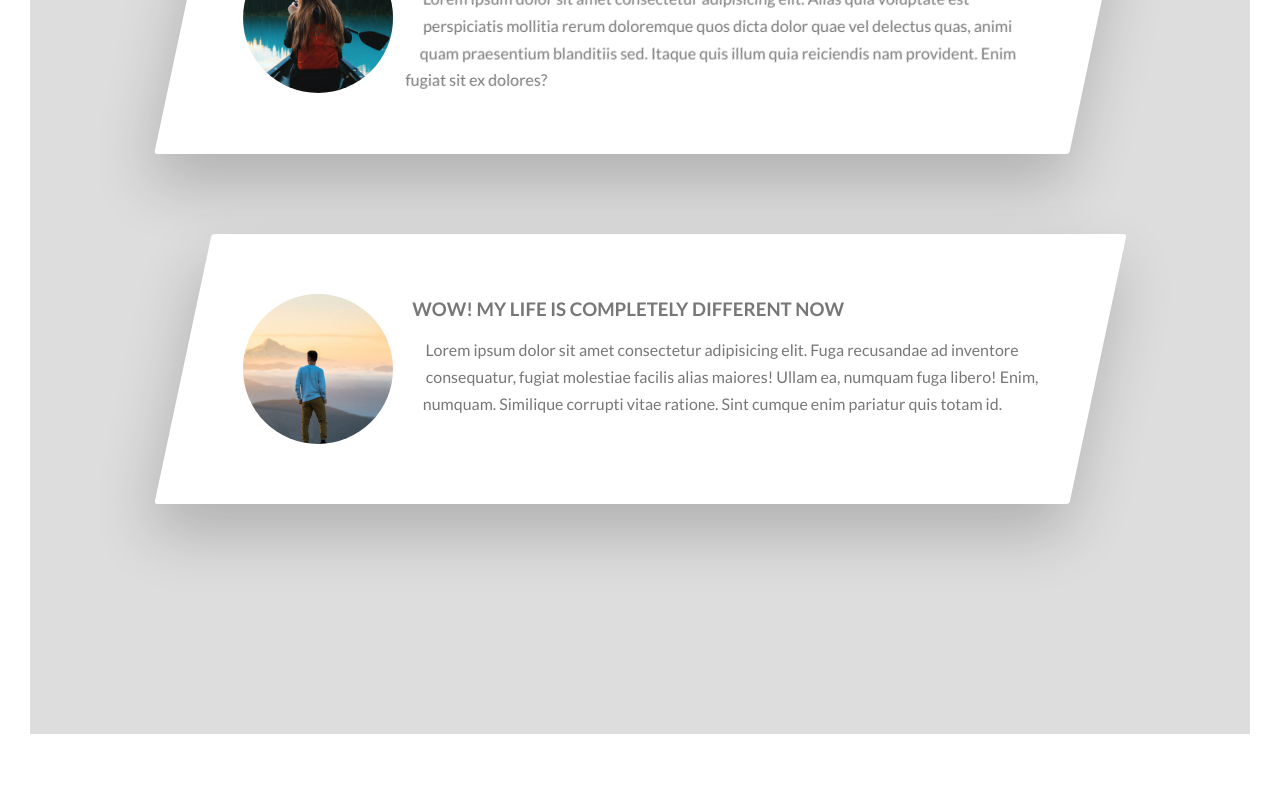
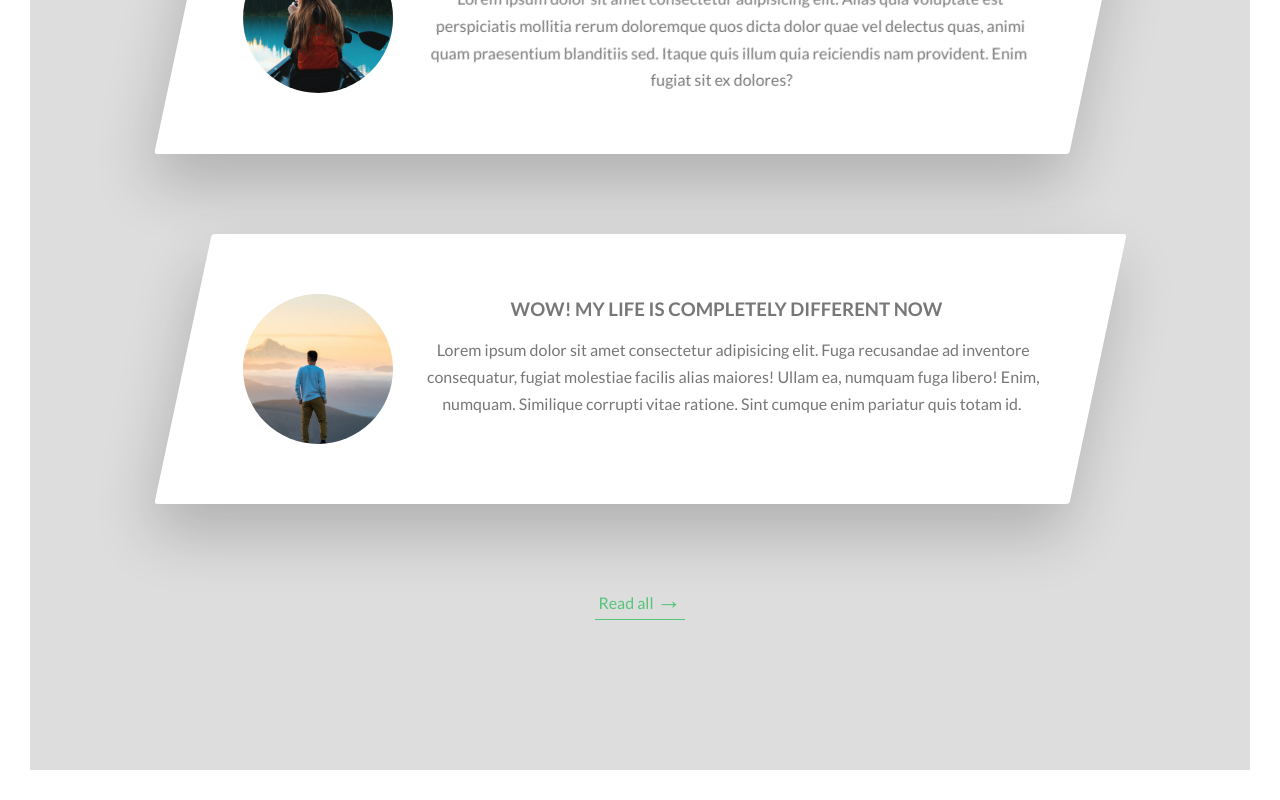
Before and after one commit to dario-piotrowicz/VueJS3-CSS_demo_Natours_website_miniproject, a Vue app: page / in a window 1280 px wide. Shown: the part 4071-4871 px from the top of the page. Before the commit the page ends 4835 px from the top, so only its background shows below. Built offline with nearby package versions, Linux system fonts and the light colour scheme.

Commit message:
added link text button in the testimonials section

```diff
--- a/src/components/sections/Testimonials.vue
+++ b/src/components/sections/Testimonials.vue
@@ -2,7 +2,6 @@
     <section class="testimonials">
         <div class="text-centering-container">
             <h2 class="testimonials__heading">We make people genuinely happy</h2>
-        </div>
         <testimonial-card title="I had the best week ever with my family"
                           text="Lorem ipsum dolor sit amet consectetur adipisicing elit. Alias quia voluptate est perspiciatis mollitia rerum doloremque quos dicta dolor quae vel delectus quas, animi quam praesentium blanditiis sed. Itaque quis illum quia reiciendis nam provident. Enim fugiat sit ex dolores?"
                           :img-src="require('../../assets/images/profiles/mary_smith.jpg')"
@@ -11,6 +10,9 @@
                           text="Lorem ipsum dolor sit amet consectetur adipisicing elit. Fuga recusandae ad inventore consequatur, fugiat molestiae facilis alias maiores! Ullam ea, numquam fuga libero! Enim, numquam. Similique corrupti vitae ratione. Sint cumque enim pariatur quis totam id."
                           :img-src="require('../../assets/images/profiles/jack_wilson.jpg')"
                           img-caption="Jack Wilson"></testimonial-card>
+        <a href="#" class="btn-text">Read all <span class="arrow">&rarr;</span>
+        </a>
+        </div>
     </section>
 </template>
 
@@ -48,5 +50,35 @@ export default {
             text-shadow: 5px 10px 20px transparentize($color-black, 0.65);
         }
     }
+
+    .btn-text {
+        &:link,
+        &:visited {
+            font-size: 1.6rem;
+            color: $color-primary;
+            display: inline-block;
+            text-decoration: none;
+            border-bottom: 1px solid $color-primary;
+            padding: 3px;
+            transition: transform .2s, box-shadow .2s, color .2s, background-color .2s;
+
+            .arrow {
+                line-height: 1;
+                font-size: 2.5rem;
+            }
+        }
+
+        &:hover {
+            color: $color-white;
+            background-color: $color-primary;
+            box-shadow: 0 10px 20px transparentize($color-black, 0.75);
+            transform: translateY(-2px);
+        }
+
+        &:active {
+            box-shadow: 0 5px 10px transparentize($color-black, 0.75);
+            transform: translateY(0);
+        }
+    }
 }
 </style>
```
